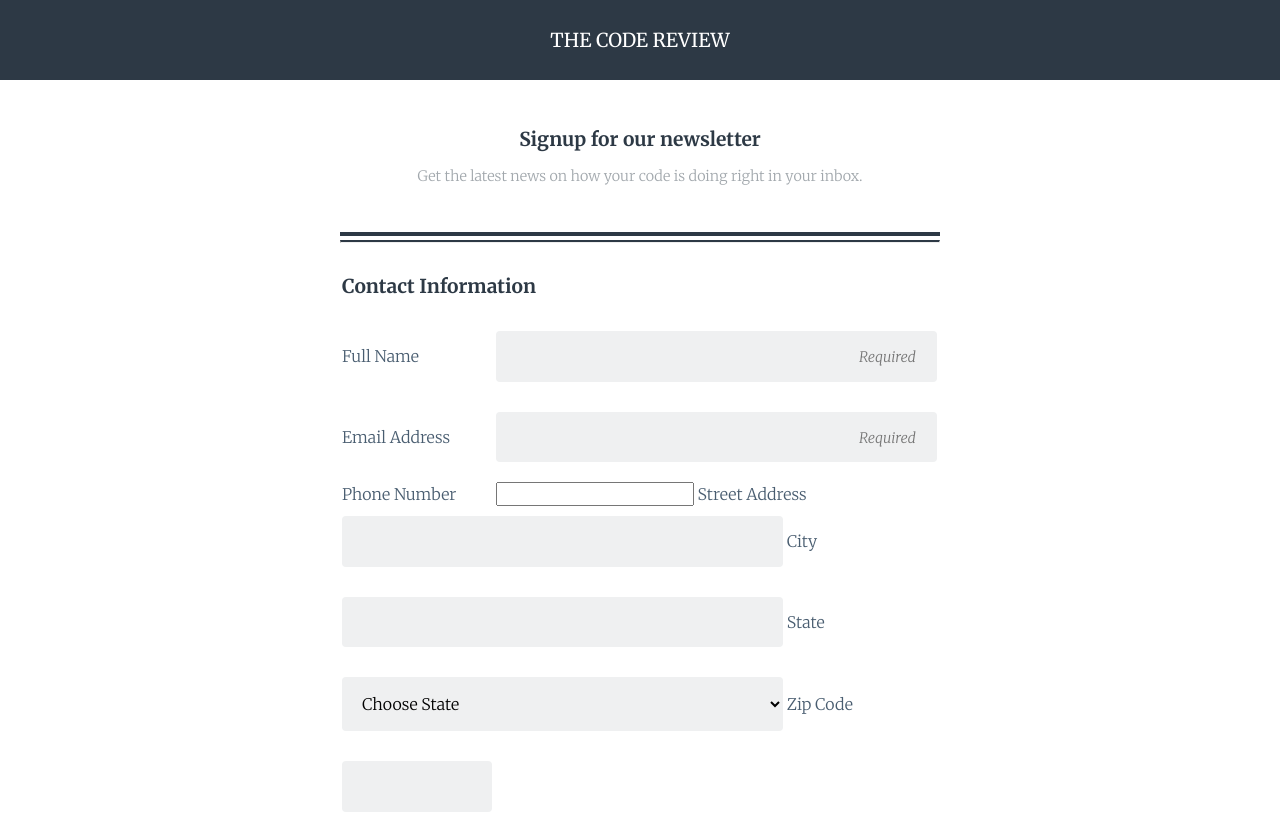
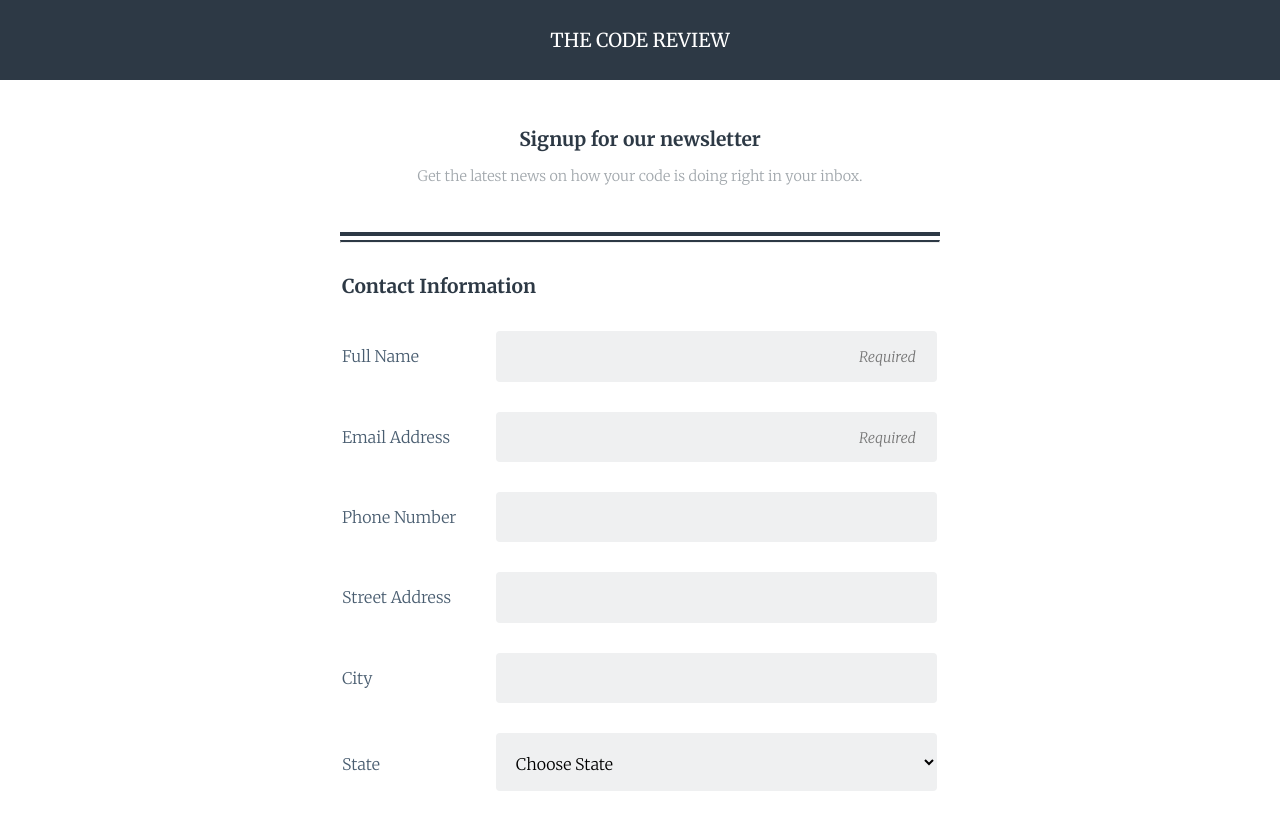
Before and after one commit to XuanW/3-online-registration-form, a plain HTML site: page index.html in a window 1280 px wide. Shown: the top 815 px of the page. Drawn offline with Linux system fonts and the light colour scheme.

Commit message:
Corrected css sector for "tel"

```diff
--- a/css/style.css
+++ b/css/style.css
@@ -36,7 +36,7 @@ fieldset {
 
 input[type="text"],
 input[type="email"],
-input[type="telephone"],
+input[type="tel"],
 textarea,
 select {
   background-color: #EFF0F1;
@@ -47,6 +47,10 @@ select {
   height:auto;
   border-radius: 4px;
   margin: 10px 0 20px;
+}
+
+select {
+  padding-top: 20px;
 }
 
 .contact input:last-child {
@@ -205,7 +209,7 @@ MEDIA QUERIES
 
   input[type="text"],
   input[type="email"],
-  input[type="telephone"],
+  input[type="tel"],
   select {
     width: calc(100% - 155px);
   }
```
